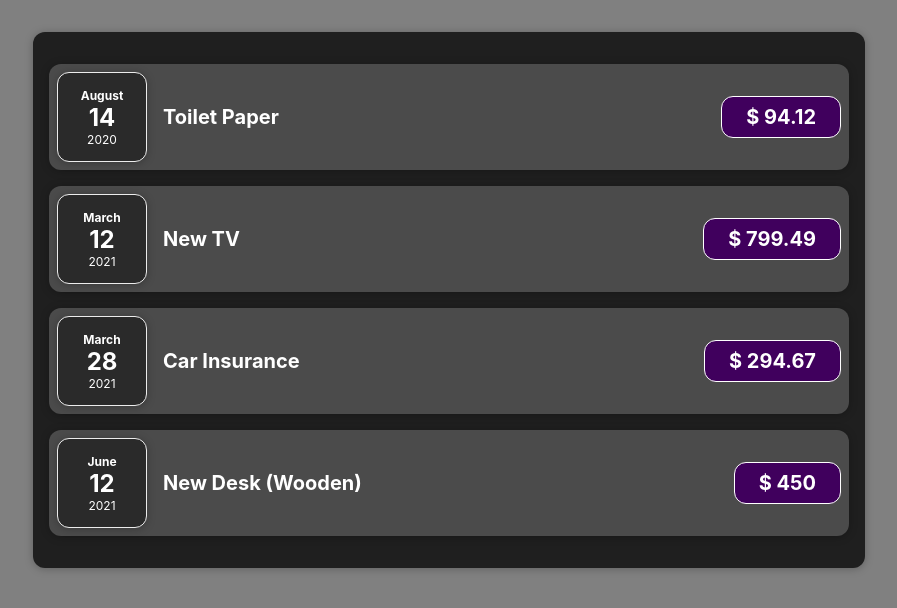
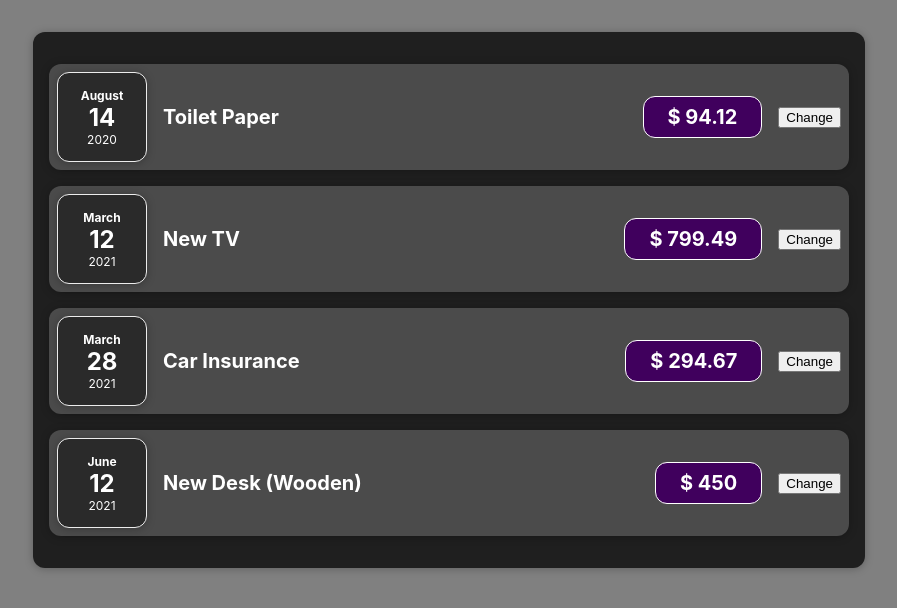
Before and after one commit to avishekdr/react-tutorial, a React (Create React App) app: page / in a window 1280 px wide. Shown: the top 608 px of the page, without its empty margins (191-1088 px from the left). Built offline with nearby package versions, Linux system fonts and the light colour scheme.

Commit message:
understanding basics of state

```diff
--- a/src/components/Expenses/ExpenseItem.js
+++ b/src/components/Expenses/ExpenseItem.js
@@ -1,14 +1,17 @@
 import './ExpenseItem.css';
 import { ExpenseDate } from './ExpenseDate';
 import { Card } from '../UI/Card';
+import { useState } from 'react';
 export function ExpenseItem(props) {
 
+    const [title, setTitle] = useState(props.title), clickHandler = () => setTitle(String(Math.random()));
     return (
         <Card className="expense-item">
             <ExpenseDate date={props.date} />
             <div className="expense-item__description">
-                <h2>{props.title}</h2>
+                <h2>{title}</h2>
                 <div className="expense-item__price">$ {props.amount}</div>
+                <button onClick={clickHandler}>Change</button>
             </div>
         </Card>
     );
```
